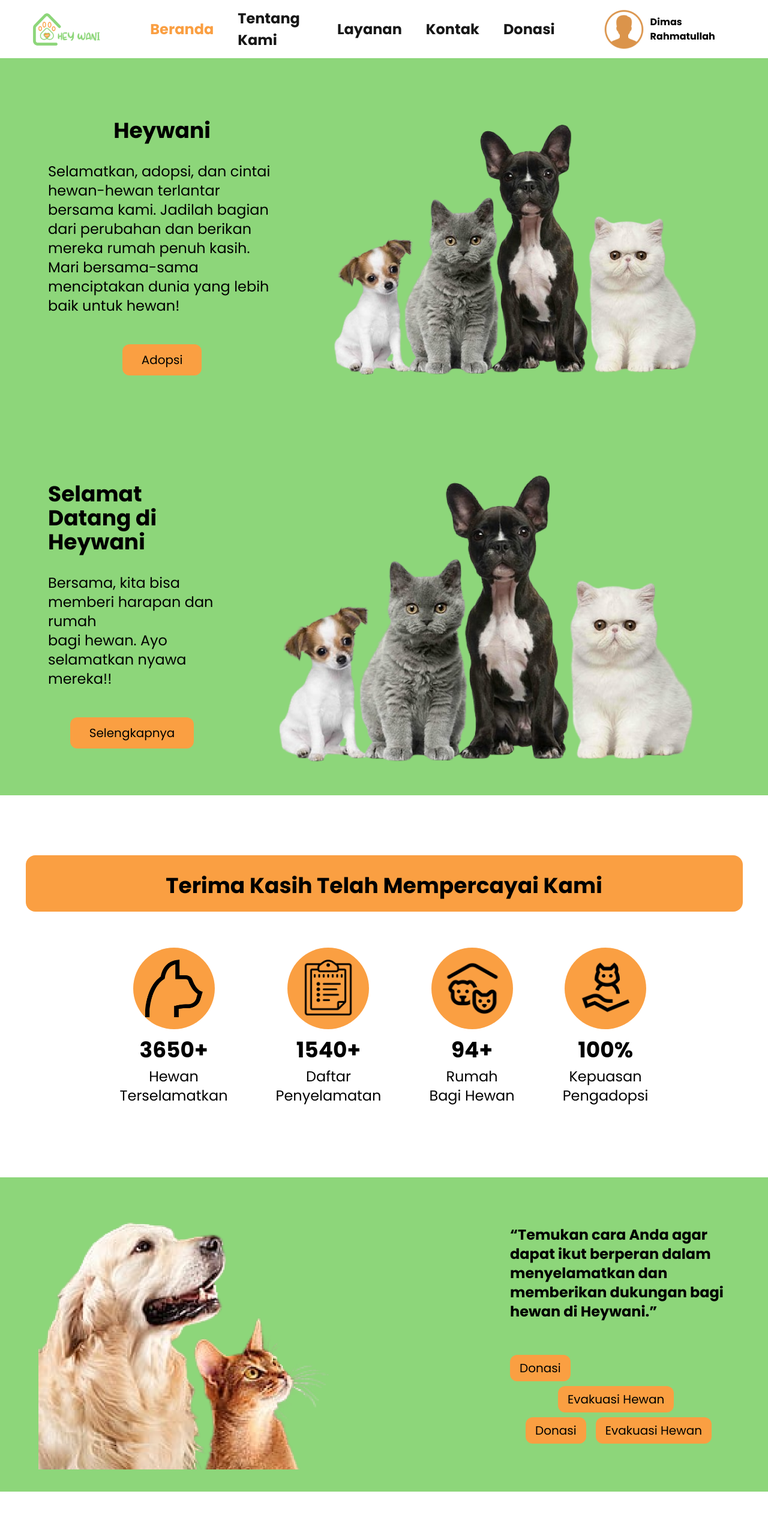
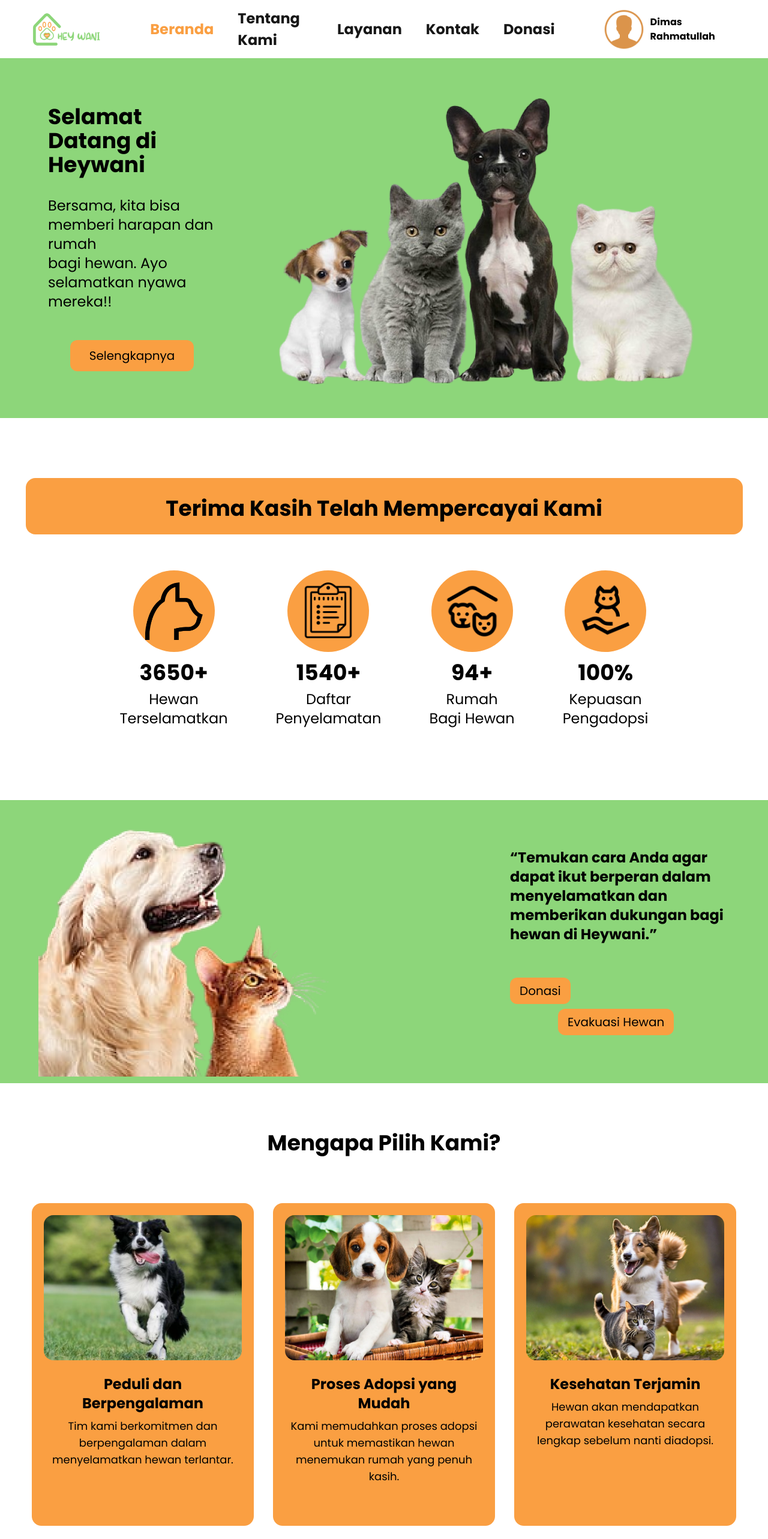
Before and after one commit to Riskotul/Massive-Challenge, a React (Vite) app: page /home in a window 1280 px wide. Shown: the top 2566 px of the page at 60% size. Built offline with nearby package versions, Linux system fonts and the light colour scheme.

Commit message:
update homepage

```diff
--- a/src/assets/components/Pages/HomePage/HomePage.jsx
+++ b/src/assets/components/Pages/HomePage/HomePage.jsx
@@ -17,20 +17,6 @@ const HomePage = () => {
     <>
       <NavbarLogin />
       <div>
-          <div className="bg-[#8DD67A] w-full py-12 md:py-24 px-6 md:px-12 lg:px-20 flex flex-col md:flex-row justify-between items-center gap-10">
-            <div className="flex-1 justify-items-center text-center md:text-left">
-              <h1 className="text-2xl md:text-4xl lg:text-4xl mb-4 md:mb-8 font-bold">Heywani</h1>
-              <p className="text-lg md:text-1xl lg:text-2xl mb-4 md:mb-8">
-                  Selamatkan, adopsi, dan cintai hewan-hewan terlantar bersama kami. Jadilah bagian dari perubahan dan berikan mereka rumah penuh kasih. Mari bersama-sama menciptakan dunia yang lebih baik untuk hewan!
-              </p>
-              <button className="bg-[#FA9F42] border-none text-black py-2 px-6 md:py-3 md:px-8 cursor-pointer rounded-xl text-lg md:text-xl mt-2 md:mt-4">
-                  <Link to="/popupadopsi" className="no-underline text-black">
-                      Adopsi
-                  </Link>
-              </button>
-            </div>
-            <img src={headerImage} alt="Deskripsi gambar" className="w-full md:w-auto h-[320px] md:h-auto" style={{ maxWidth: '700px' }} />
-          </div>
         <div className="bg-[#8DD67A] py-[50px] px-20 flex justify-between items-center gap-10 ">
           <div className="flex-1 justify-items-center text-center md:text-left">
             <h1 className="text-2xl md:text-4xl lg:text-4xl mb-4 md:mb-8 font-bold">
@@ -137,18 +123,6 @@ const HomePage = () => {
                 Evakuasi Hewan
               </Link>
             </button>
-            <div className="flex gap-x-4">
-              <button className="bg-[#FA9F42] border-none text-black py-2 px-4 cursor-pointer rounded-xl text-xl mt-2">
-                <Link to="/Popupform" className="no-underline text-black">
-                  Donasi
-                </Link>
-              </button>
-              <button className="bg-[#FA9F42] border-none text-black py-2 px-4 cursor-pointer rounded-xl text-xl mt-2">
-                <Link to="/popupdonasi" className="no-underline text-black">
-                  Evakuasi Hewan
-                </Link>
-              </button>
-            </div>
           </div>
         </div>
 
```
